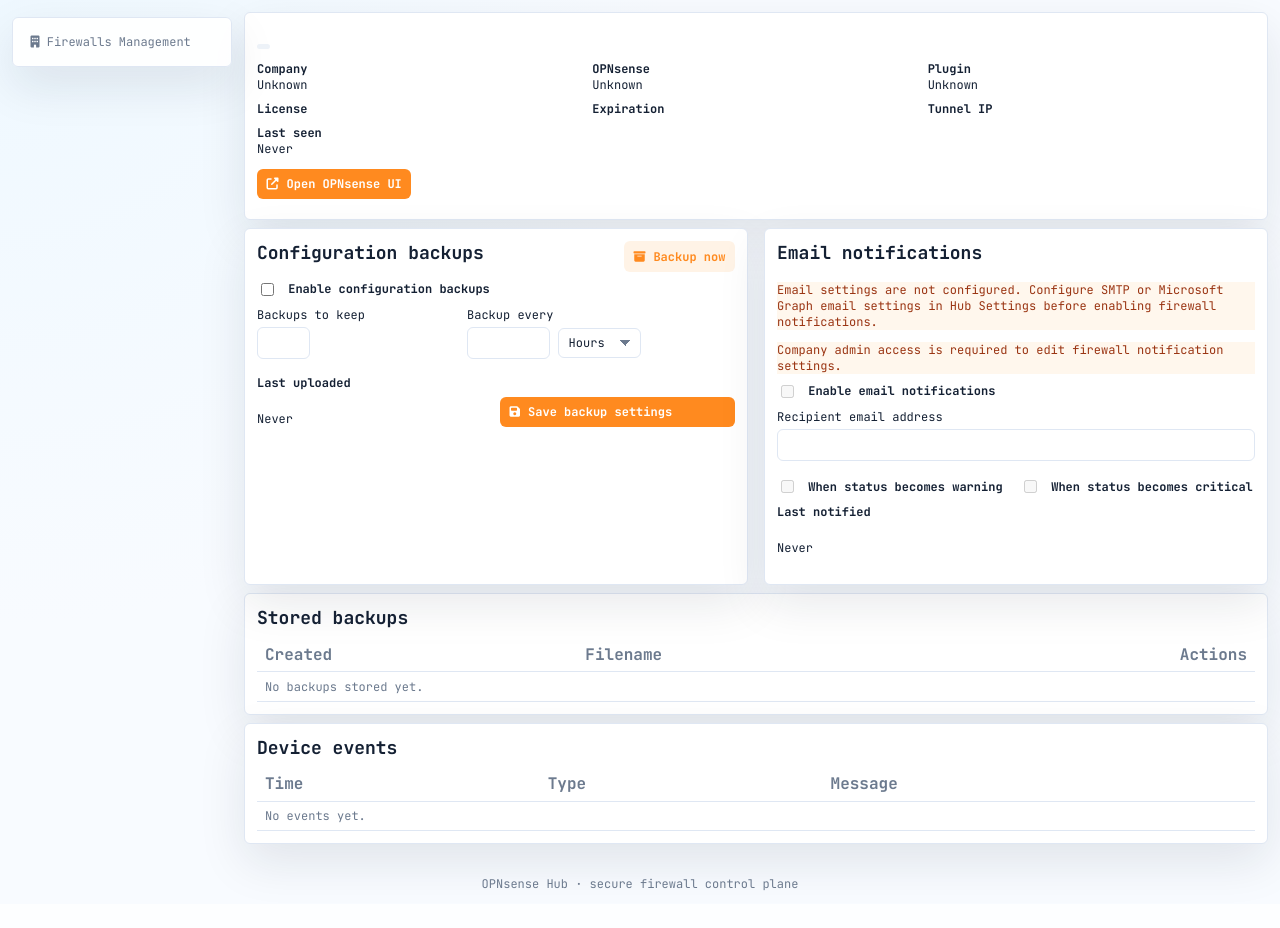
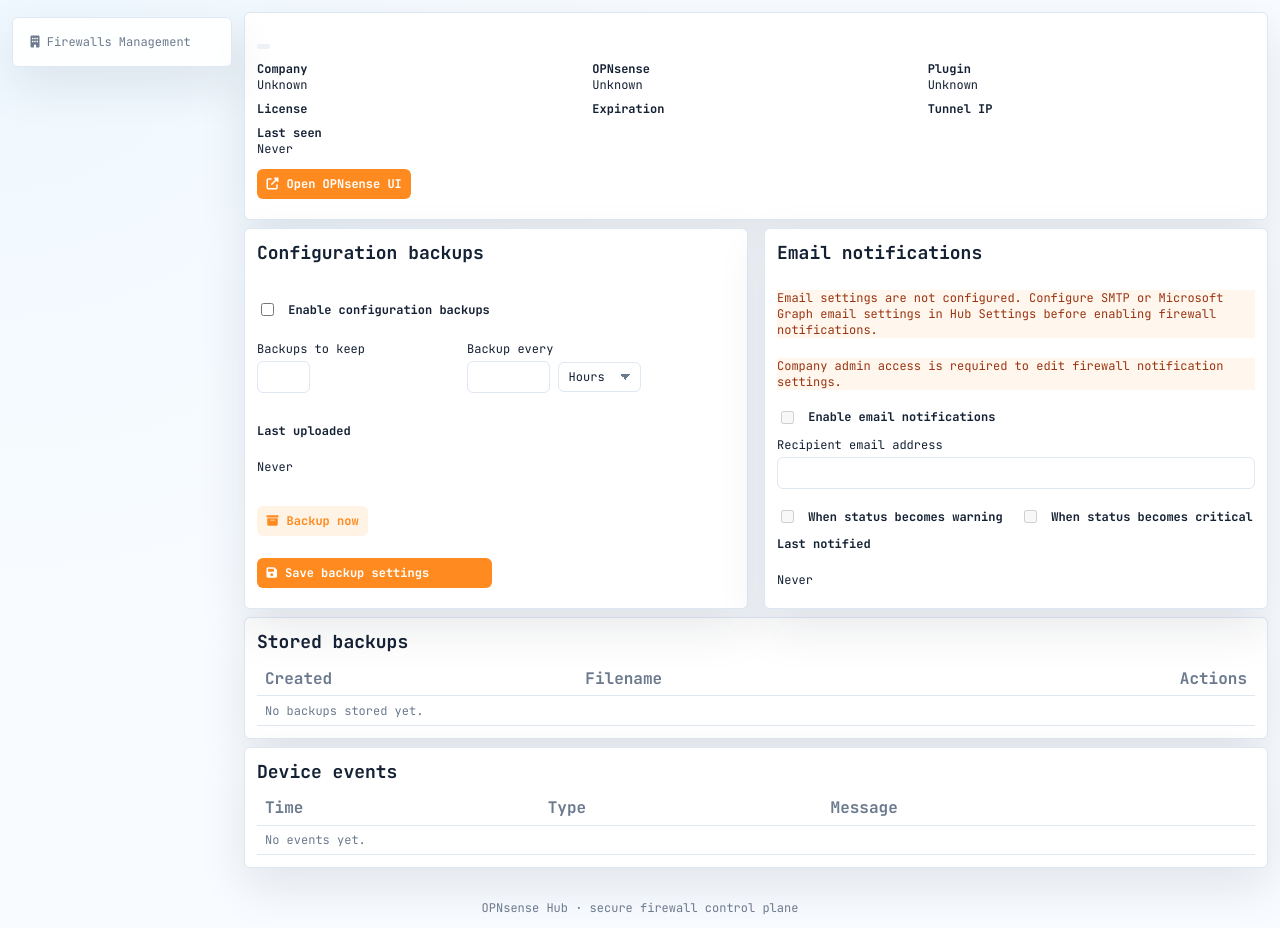
Before and after one commit to albercuba/OPNsense-Hub, a FastAPI app: template dashboard/app/templates/device.html in a window 1280 px wide. Shown: the part 43-971 px from the top of the page. Before the commit the page ends 934 px from the top, so only its background shows below. Run offline with FastAPI, Linux system fonts and the light colour scheme; the template is opened without the code that fills it, so the values that code supplies are empty; parts of the project's set-up code (start-up, migrations or seed data) failed here and were passed over.

Commit message:
fix: add device card ids and stack backup actions

```diff
--- a/dashboard/app/static/style.css
+++ b/dashboard/app/static/style.css
@@ -179,6 +179,23 @@
 }
 .dual-settings-grid > .card {
     height: 100%;
+}
+.device-backup-card,
+.device-email-notifications-card {
+    display: flex;
+    flex-direction: column;
+}
+.backup-settings-form,
+.email-notifications-form {
+    display: flex;
+    flex: 1;
+    flex-direction: column;
+}
+.backup-card-actions {
+    margin-top: auto;
+}
+.backup-save-row {
+    margin-top: 0;
 }
 h1,
 h2,
--- a/dashboard/app/templates/device.html
+++ b/dashboard/app/templates/device.html
@@ -1,12 +1,12 @@
 {% extends "base.html" %} {% block content %} {% if status %}
-<div class="card status-card">
+<div id="device-status-card" class="card status-card device-status-card">
     <i class="fa-solid fa-circle-check"></i> {% if status == 'backup-requested'
     %}Backup request queued.{% elif status ==
     'email-notification-settings-saved' %}Email notification settings saved.{%
     else %}Backup settings saved.{% endif %}
 </div>
 {% endif %}
-<section class="card">
+<section id="device-summary-card" class="card device-summary-card">
     <h1>{{ device.hostname }}</h1>
     <p><span class="status {{ device.status }}">{{ device.status }}</span></p>
     <div class="grid">
@@ -65,24 +65,18 @@
     </p>
     {% endif %}
 </section>
-<section class="dual-settings-grid">
-    <section class="card">
+<section
+    id="device-settings-grid"
+    class="dual-settings-grid device-settings-grid"
+>
+    <section id="device-backup-card" class="card device-backup-card">
         <div class="admin-card-header">
             <h2>Configuration backups</h2>
-            <form
-                action="/devices/{{ device.id }}/backup-now"
-                method="post"
-                class="inline-action-form"
-            >
-                <button class="button secondary" type="submit">
-                    <i class="fa-solid fa-box-archive"></i> Backup now
-                </button>
-            </form>
         </div>
         <form
             action="/devices/{{ device.id }}/backup-settings"
             method="post"
-            class="settings-grid-form"
+            class="settings-grid-form backup-settings-form"
         >
             <label class="checkbox-label full-row"
                 ><input
@@ -148,14 +142,27 @@
                 device.backup_last_uploaded_at.strftime('%Y-%m-%d %H:%M') if
                 device.backup_last_uploaded_at else 'Never' }}
             </div>
-            <div class="form-row submit-row">
+            <div class="backup-card-actions full-row">
+                <button
+                    class="button secondary"
+                    type="submit"
+                    formaction="/devices/{{ device.id }}/backup-now"
+                    formmethod="post"
+                >
+                    <i class="fa-solid fa-box-archive"></i> Backup now
+                </button>
+            </div>
+            <div class="form-row submit-row backup-save-row">
                 <button class="button" type="submit">
                     <i class="fa-solid fa-floppy-disk"></i> Save backup settings
                 </button>
             </div>
         </form>
     </section>
-    <section class="card">
+    <section
+        id="device-email-notifications-card"
+        class="card device-email-notifications-card"
+    >
         <div class="admin-card-header">
             <h2>Email notifications</h2>
         </div>
@@ -173,7 +180,7 @@
         <form
             action="/devices/{{ device.id }}/email-notification-settings"
             method="post"
-            class="settings-grid-form"
+            class="settings-grid-form email-notifications-form"
         >
             <label class="checkbox-label full-row"
                 ><input
@@ -227,7 +234,7 @@
         </form>
     </section>
 </section>
-<section class="card">
+<section id="device-backup-history-card" class="card device-backup-history-card">
     <h2>Stored backups</h2>
     <table>
         <thead>
@@ -258,7 +265,7 @@
         </tbody>
     </table>
 </section>
-<section class="card">
+<section id="device-events-card" class="card device-events-card">
     <h2>Device events</h2>
     <table>
         <thead>
```
